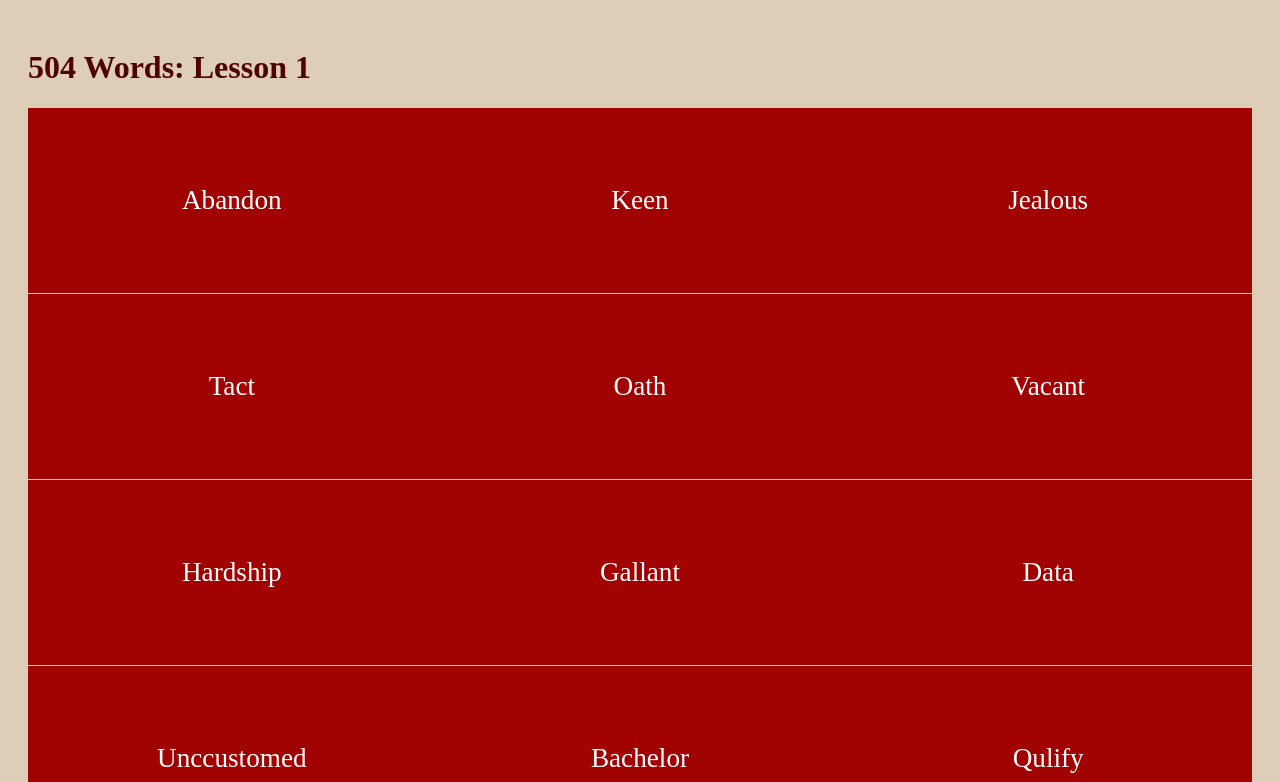
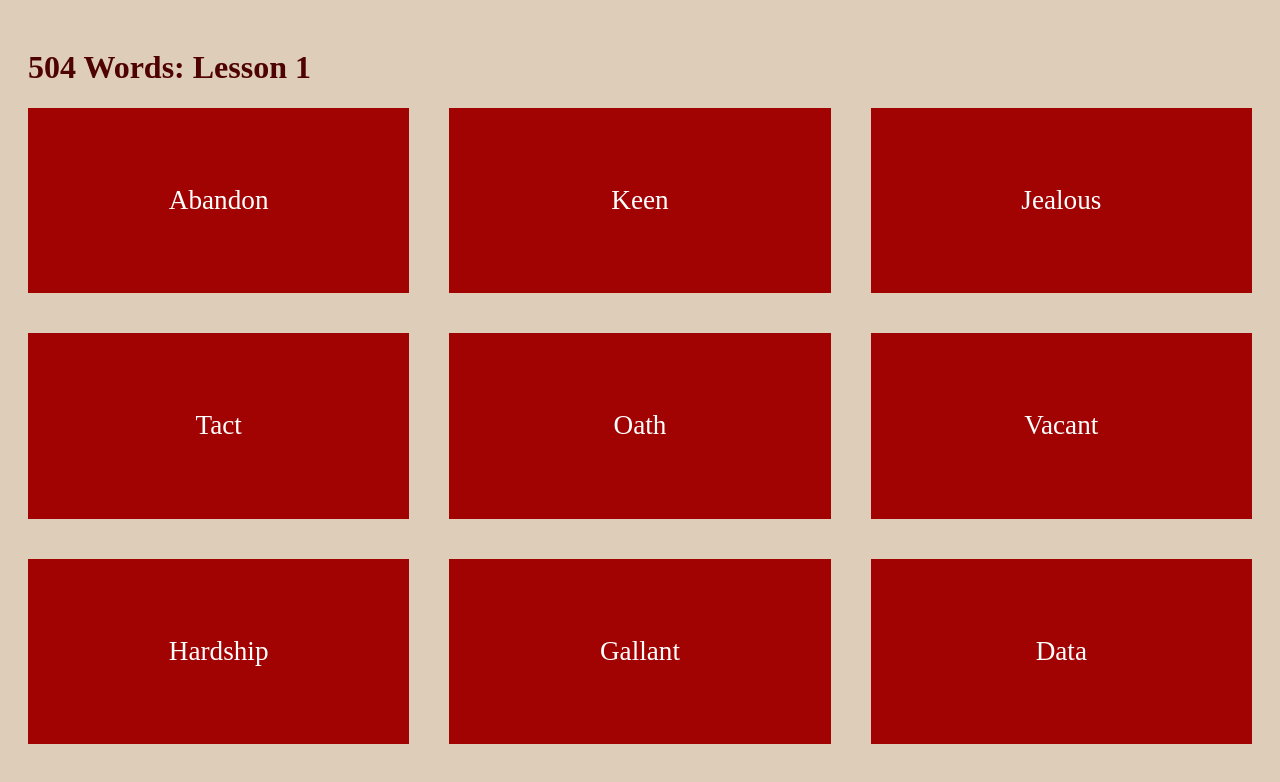
Before and after one commit to hestiaahmadi/Flash-card-504-Words, a React (Create React App) app: page / in a window 1280 px wide. Shown: the top 782 px of the page. Built offline with nearby package versions, Linux system fonts and the light colour scheme.

Commit message:
Update style.css

```diff
--- a/src/style.css
+++ b/src/style.css
@@ -24,7 +24,7 @@ h1 {
 .flashcards {
   display: grid;
   grid-template-columns: 1fr 1fr 1fr;
-  gap: 0.5px;
+  gap: 40px;
 }
 
 .flashcards {
```
